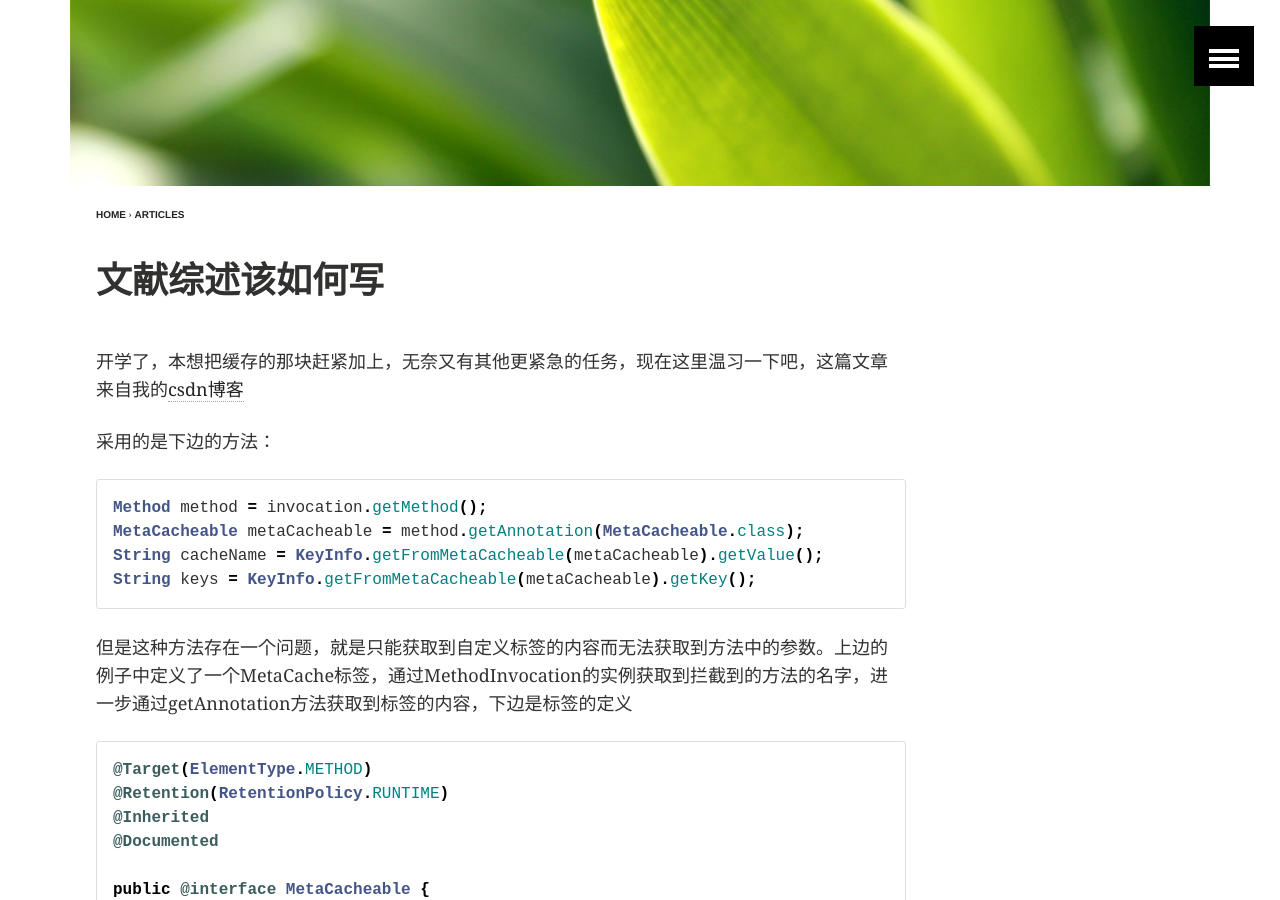
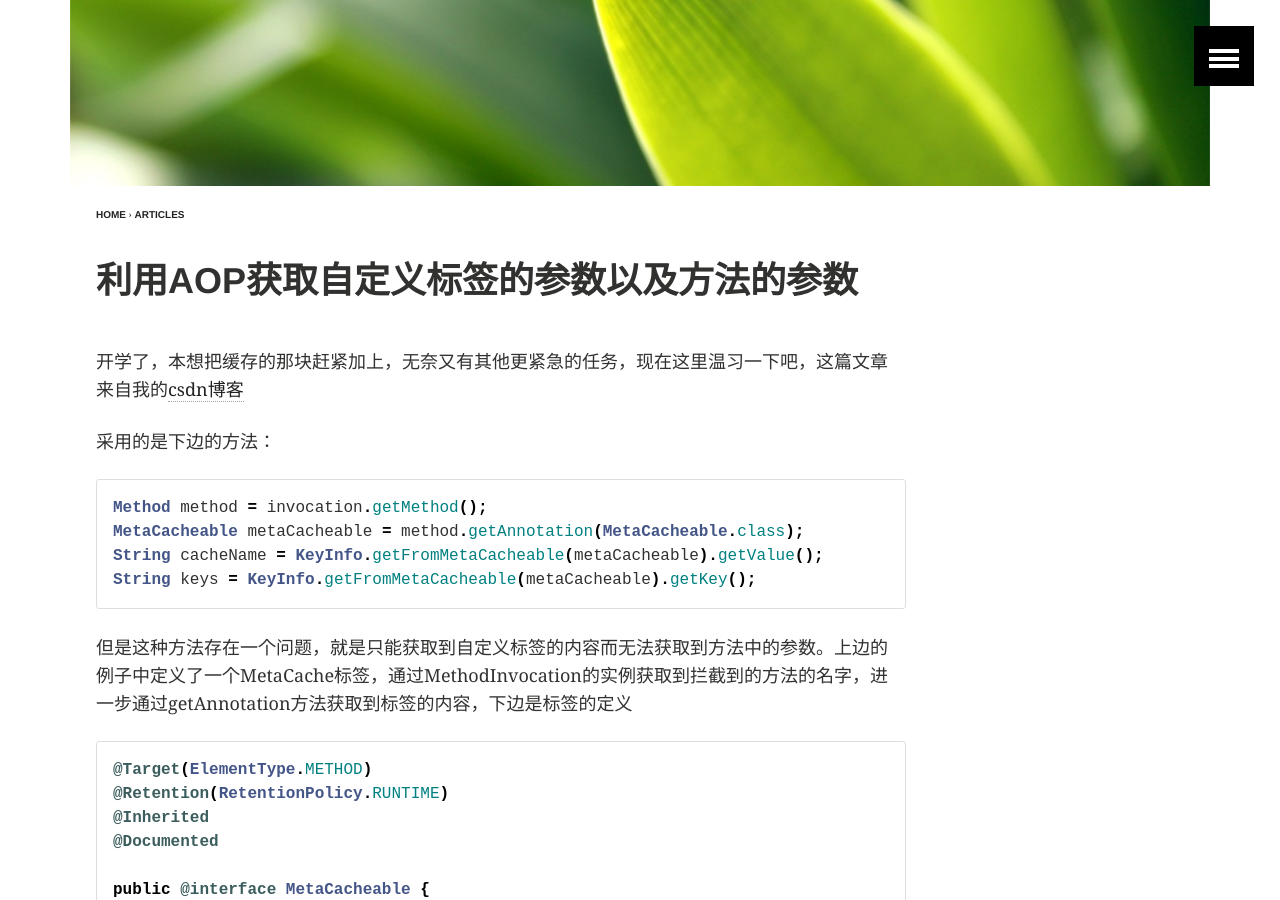
Before and after one commit to txxs/locere.github.com, a Jekyll site: the page built from _posts/articles/2016-02-24-利用AOP获取自定义标签的参数以及方法的参数.md, in a window 1280 px wide and 900 px high, scrolled down 567 px. Built offline with Jekyll 4.4.1, drawn with Linux system fonts in a browser that asks for light colours; comment, search, counter and statistics services are not loaded.

Commit message:
修改名字

```diff
--- a/_posts/articles/2016-02-24-利用AOP获取自定义标签的参数以及方法的参数.md
+++ b/_posts/articles/2016-02-24-利用AOP获取自定义标签的参数以及方法的参数.md
@@ -1,6 +1,6 @@
 ---
 layout: article
-title: "文献综述该如何写"
+title: "利用AOP获取自定义标签的参数以及方法的参数"
 modified:
 categories: articles
 excerpt: ""
```
